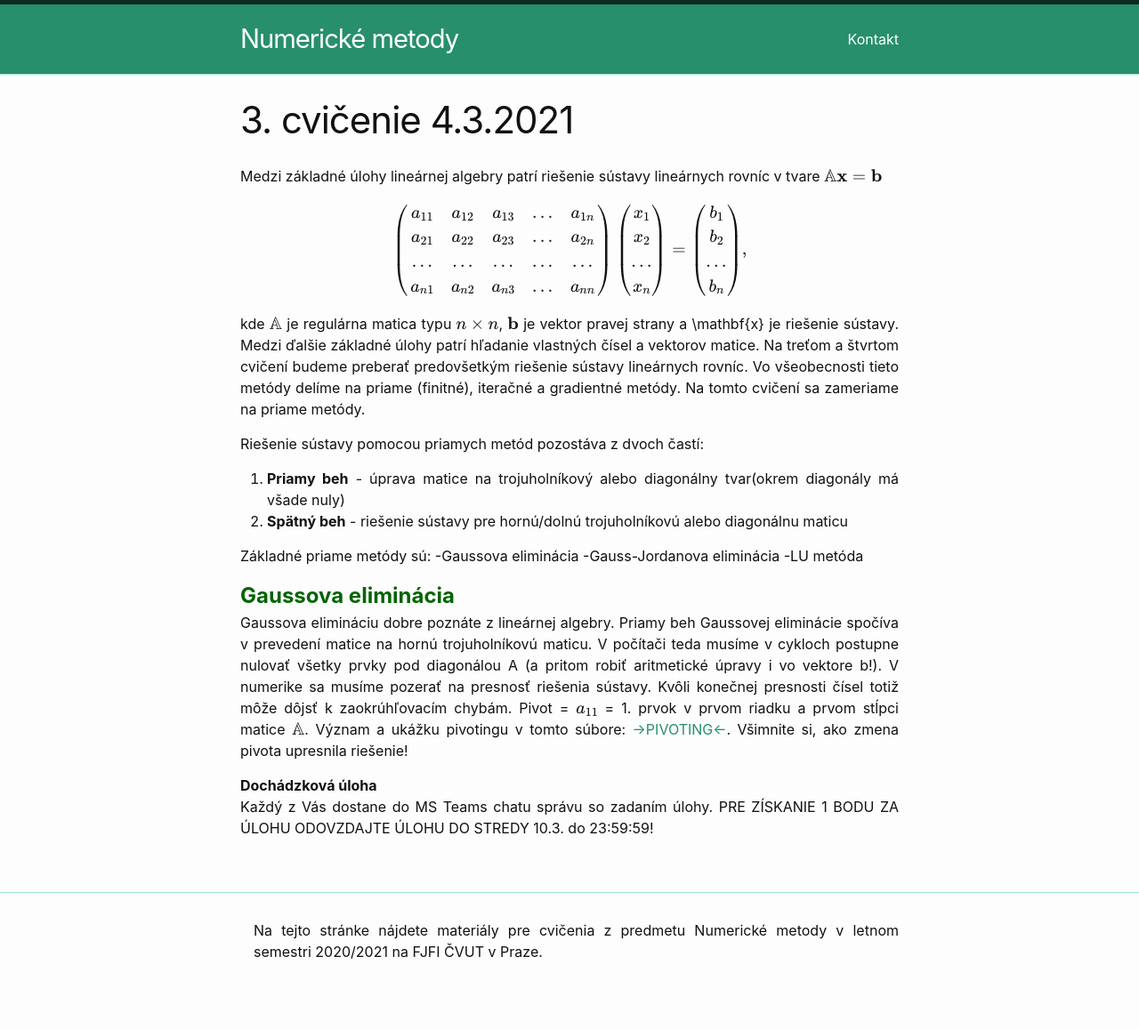
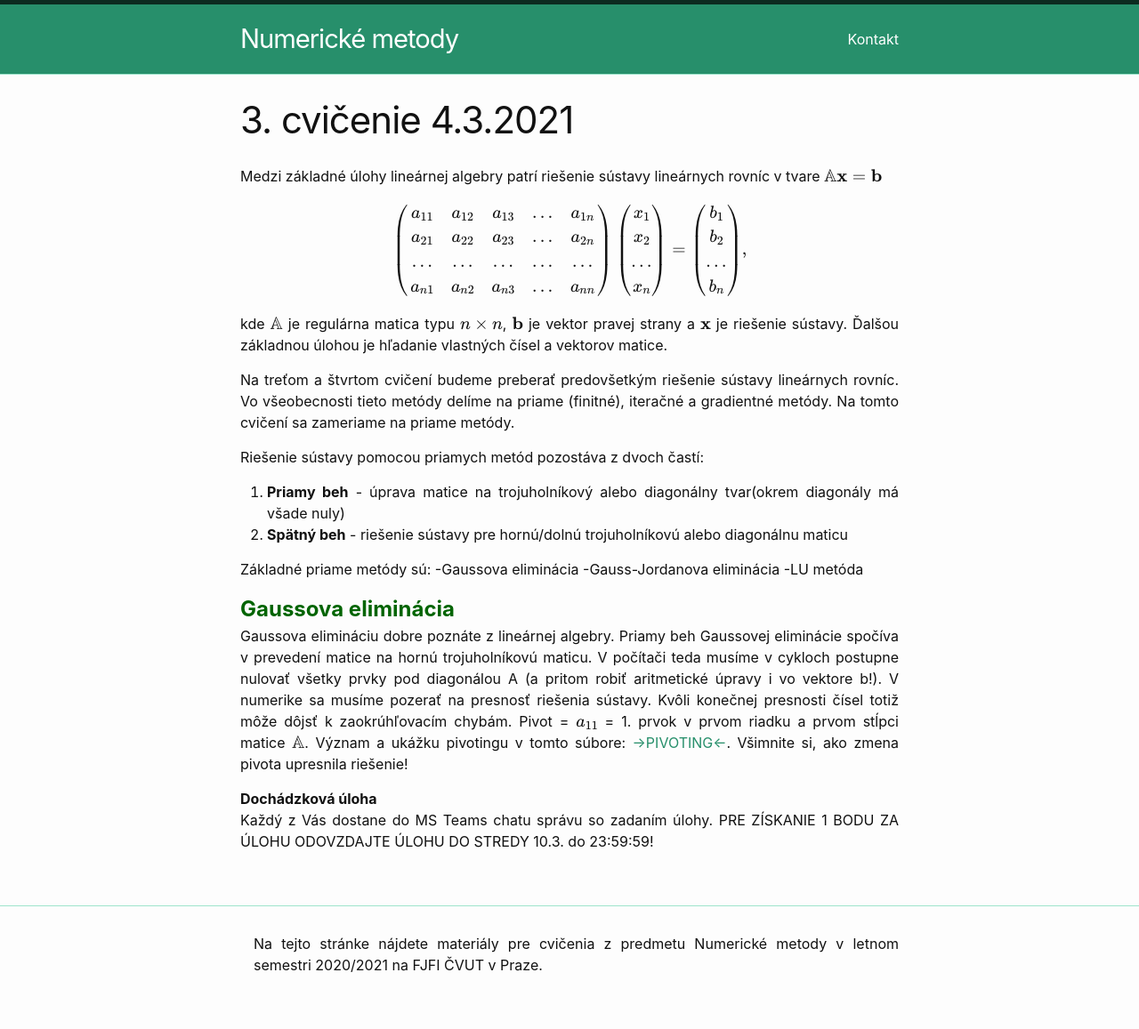
Before and after one commit to maslarova/maslarova.github.io, a Jekyll site: the page built from _posts/2021-03-04-cvicenie3.md, in a window 1280 px wide. Shown: the whole page at 89% size. Built offline with Jekyll 4.4.1, drawn with Linux system fonts in a browser that asks for light colours.

Commit message:
2021-03-04-cvicenie3.md

```diff
--- a/_posts/2021-03-04-cvicenie3.md
+++ b/_posts/2021-03-04-cvicenie3.md
@@ -24,7 +24,8 @@ $$
 
 
 
-kde $\mathbb{A}$ je regulárna matica typu $n \times n$, $\mathbf{b}$ je vektor pravej strany a \mathbf{x} je riešenie sústavy. Medzi ďalšie základné úlohy patrí hľadanie vlastných čísel a vektorov matice.
+kde $\mathbb{A}$ je regulárna matica typu $n \times n$, $\mathbf{b}$ je vektor pravej strany a $\mathbf{x}$ je riešenie sústavy. Ďalšou základnou úlohou je hľadanie vlastných čísel a vektorov matice.<br>
+
 Na treťom a štvrtom cvičení budeme preberať predovšetkým riešenie sústavy lineárnych rovníc. Vo všeobecnosti tieto metódy delíme na priame (finitné), iteračné a gradientné metódy. Na tomto cvičení sa zameriame na priame metódy. <br>
 
 Riešenie sústavy pomocou priamych metód pozostáva z dvoch častí:
```
